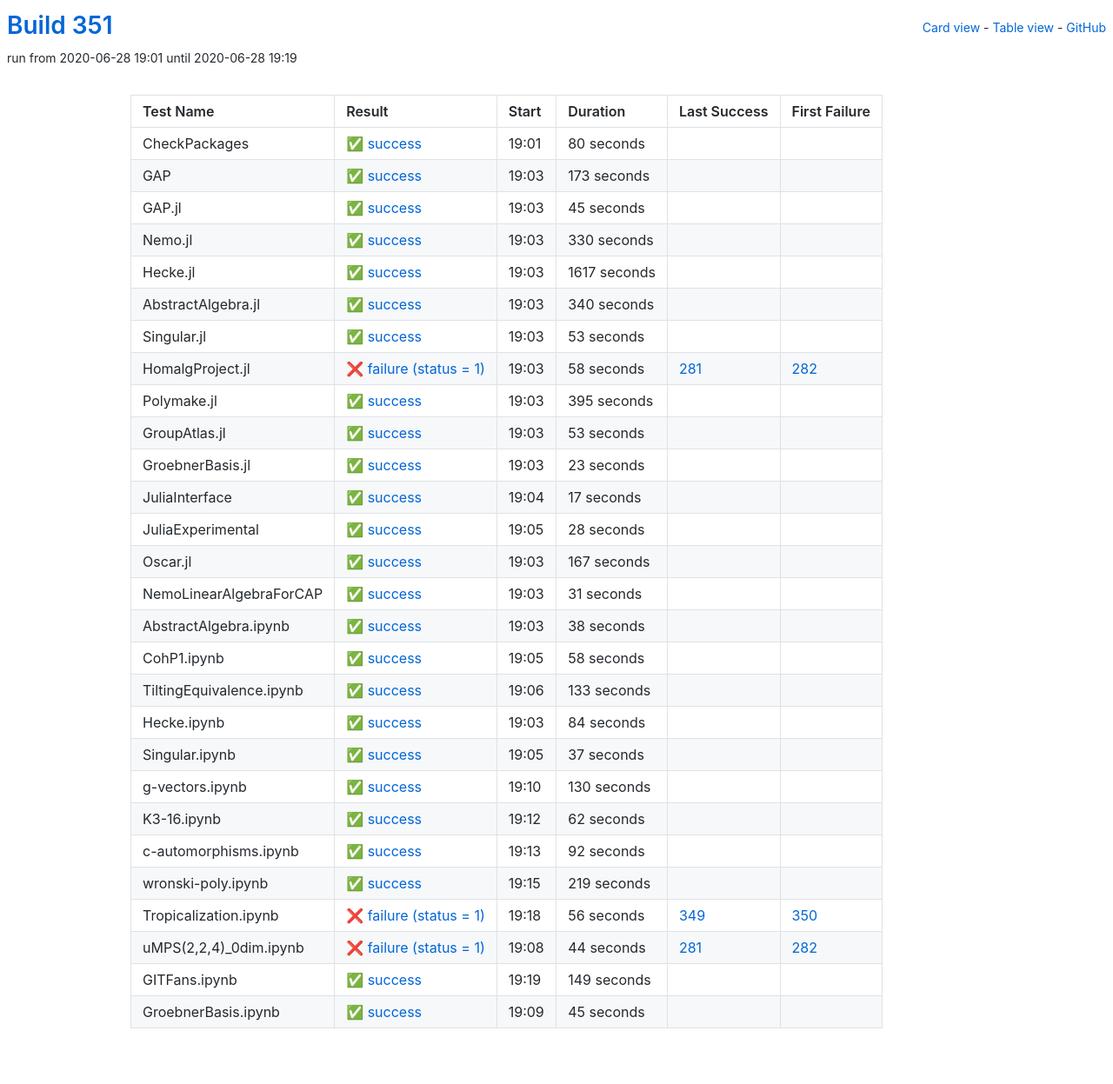
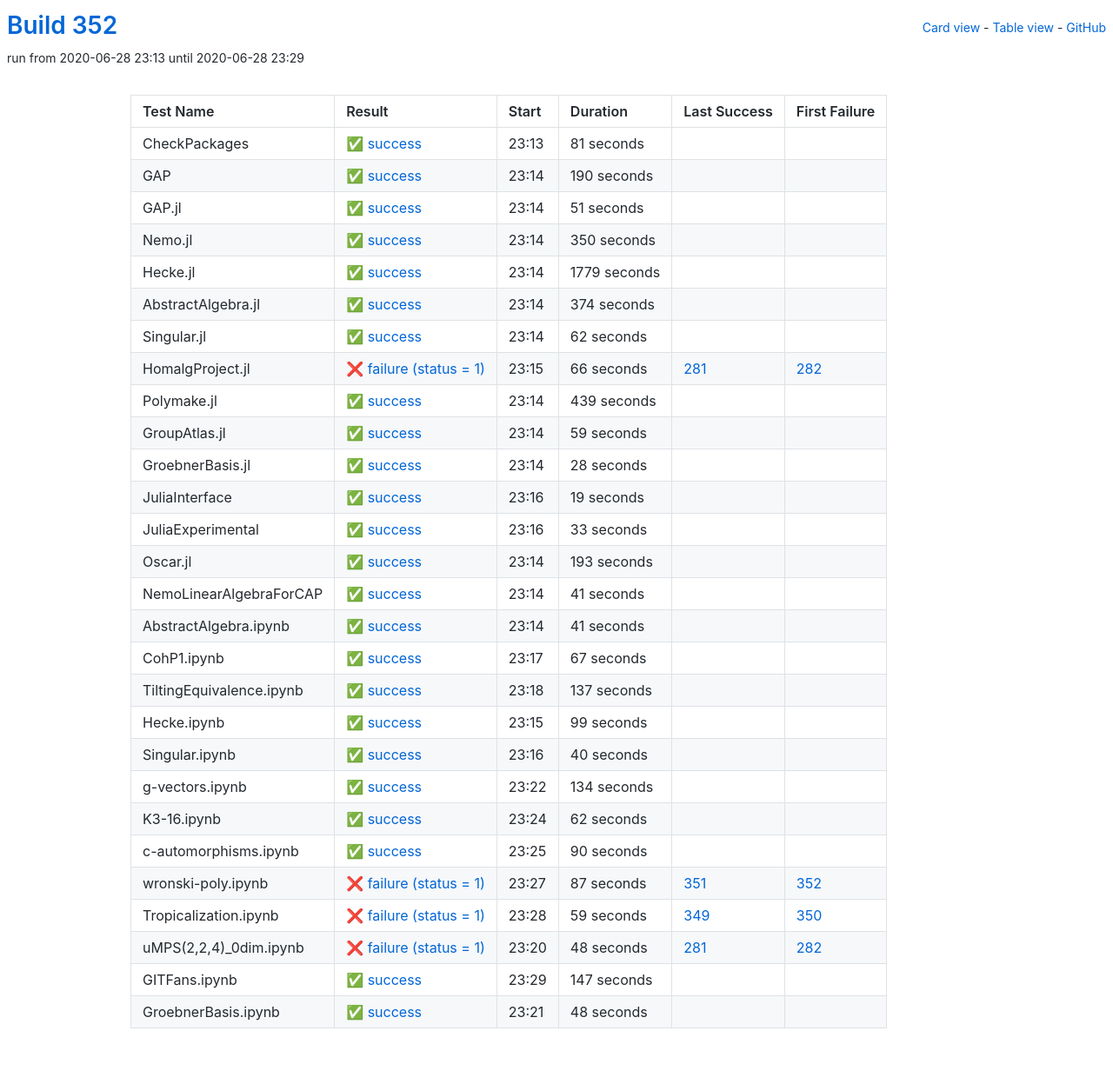
Before and after one commit to oscar-system/oscar-ci-status-stable, a Jekyll site: the page built from table.html, in a window 1280 px wide. Shown: the whole page at 87% size. Built offline with Jekyll 4.4.1, drawn with Linux system fonts in a browser that asks for light colours.

Commit message:
Build #352

```diff
--- a/_data/ci.yml
+++ b/_data/ci.yml
@@ -1,6 +1,6 @@
 ---
-build: 351
-build_url: https://oscarci.mathematik.uni-kl.de/job/oscar-stable/351/
+build: 352
+build_url: https://oscarci.mathematik.uni-kl.de/job/oscar-stable/352/
 job: oscar-stable
 organization: oscar-system
 repo: oscar-ci-status-stable
@@ -8,152 +8,128 @@ repourl: https://github.com/oscar-system/oscar-ci-status-stable
 tests:
 - name: CheckPackages
   id: checkpackages
-  log: https://oscarci.mathematik.uni-kl.de/job/oscar-stable/351/artifact/logs/build-351/CheckPackages.log
-  start: 2020-06-28 19:01
+  log: https://oscarci.mathematik.uni-kl.de/job/oscar-stable/352/artifact/logs/build-352/CheckPackages.log
+  start: 2020-06-28 23:13
   success: true
   exitcode: 0
   status: success
-  duration: 80
+  duration: 81
   last_success: false
   last_success_url:
   first_failure: false
   first_failure_url:
 - name: GAP
   id: gap
-  log: https://oscarci.mathematik.uni-kl.de/job/oscar-stable/351/artifact/logs/build-351/GAP.log
-  start: 2020-06-28 19:03
+  log: https://oscarci.mathematik.uni-kl.de/job/oscar-stable/352/artifact/logs/build-352/GAP.log
+  start: 2020-06-28 23:14
   success: true
   exitcode: 0
   status: success
-  duration: 173
+  duration: 190
   last_success: false
   last_success_url:
   first_failure: false
   first_failure_url:
 - name: GAP.jl
   id: gap-jl
-  log: https://oscarci.mathematik.uni-kl.de/job/oscar-stable/351/artifact/logs/build-351/GAP.jl.log
-  start: 2020-06-28 19:03
+  log: https://oscarci.mathematik.uni-kl.de/job/oscar-stable/352/artifact/logs/build-352/GAP.jl.log
+  start: 2020-06-28 23:14
   success: true
   exitcode: 0
   status: success
-  duration: 45
+  duration: 51
   last_success: false
   last_success_url:
   first_failure: false
   first_failure_url:
 - name: Nemo.jl
   id: nemo-jl
-  log: https://oscarci.mathematik.uni-kl.de/job/oscar-stable/351/artifact/logs/build-351/Nemo.jl.log
-  start: 2020-06-28 19:03
+  log: https://oscarci.mathematik.uni-kl.de/job/oscar-stable/352/artifact/logs/build-352/Nemo.jl.log
+  start: 2020-06-28 23:14
   success: true
   exitcode: 0
   status: success
-  duration: 330
+  duration: 350
   last_success: false
   last_success_url:
   first_failure: false
   first_failure_url:
 - name: Hecke.jl
   id: hecke-jl
-  log: https://oscarci.mathematik.uni-kl.de/job/oscar-stable/351/artifact/logs/build-351/Hecke.jl.log
-  start: 2020-06-28 19:03
+  log: https://oscarci.mathematik.uni-kl.de/job/oscar-stable/352/artifact/logs/build-352/Hecke.jl.log
+  start: 2020-06-28 23:14
   success: true
   exitcode: 0
   status: success
-  duration: 1617
+  duration: 1779
   last_success: false
   last_success_url:
   first_failure: false
   first_failure_url:
 - name: AbstractAlgebra.jl
   id: abstractalgebra-jl
-  log: https://oscarci.mathematik.uni-kl.de/job/oscar-stable/351/artifact/logs/build-351/AbstractAlgebra.jl.log
-  start: 2020-06-28 19:03
+  log: https://oscarci.mathematik.uni-kl.de/job/oscar-stable/352/artifact/logs/build-352/AbstractAlgebra.jl.log
+  start: 2020-06-28 23:14
   success: true
   exitcode: 0
   status: success
-  duration: 340
+  duration: 374
   last_success: false
   last_success_url:
   first_failure: false
   first_failure_url:
 - name: Singular.jl
   id: singular-jl
-  log: https://oscarci.mathematik.uni-kl.de/job/oscar-stable/351/artifact/logs/build-351/Singular.jl.log
-  start: 2020-06-28 19:03
+  log: https://oscarci.mathematik.uni-kl.de/job/oscar-stable/352/artifact/logs/build-352/Singular.jl.log
+  start: 2020-06-28 23:14
   success: true
   exitcode: 0
   status: success
-  duration: 53
+  duration: 62
   last_success: false
   last_success_url:
   first_failure: false
   first_failure_url:
 - name: HomalgProject.jl
   id: homalgproject-jl
-  log: https://oscarci.mathematik.uni-kl.de/job/oscar-stable/351/artifact/logs/build-351/HomalgProject.jl.log
-  start: 2020-06-28 19:03
+  log: https://oscarci.mathematik.uni-kl.de/job/oscar-stable/352/artifact/logs/build-352/HomalgProject.jl.log
+  start: 2020-06-28 23:15
   success: false
   exitcode: 1
   status: failure
-  duration: 58
+  duration: 66
   last_success: 281
   last_success_url: https://oscarci.mathematik.uni-kl.de/job/oscar-stable/281/
   first_failure: 282
   first_failure_url: https://oscarci.mathematik.uni-kl.de/job/oscar-stable/282/
 - name: Polymake.jl
   id: polymake-jl
-  log: https://oscarci.mathematik.uni-kl.de/job/oscar-stable/351/artifact/logs/build-351/Polymake.jl.log
-  start: 2020-06-28 19:03
+  log: https://oscarci.mathematik.uni-kl.de/job/oscar-stable/352/artifact/logs/build-352/Polymake.jl.log
+  start: 2020-06-28 23:14
   success: true
   exitcode: 0
   status: success
-  duration: 395
+  duration: 439
   last_success: false
   last_success_url:
   first_failure: false
   first_failure_url:
 - name: GroupAtlas.jl
   id: groupatlas-jl
-  log: https://oscarci.mathematik.uni-kl.de/job/oscar-stable/351/artifact/logs/build-351/GroupAtlas.jl.log
-  start: 2020-06-28 19:03
+  log: https://oscarci.mathematik.uni-kl.de/job/oscar-stable/352/artifact/logs/build-352/GroupAtlas.jl.log
+  start: 2020-06-28 23:14
   success: true
   exitcode: 0
   status: success
-  duration: 53
+  duration: 59
   last_success: false
   last_success_url:
   first_failure: false
   first_failure_url:
 - name: GroebnerBasis.jl
   id: groebnerbasis-jl
-  log: https://oscarci.mathematik.uni-kl.de/job/oscar-stable/351/artifact/logs/build-351/GroebnerBasis.jl.log
-  start: 2020-06-28 19:03
-  success: true
-  exitcode: 0
-  status: success
-  duration: 23
-  last_success: false
-  last_success_url:
-  first_failure: false
-  first_failure_url:
-- name: JuliaInterface
-  id: juliainterface
-  log: https://oscarci.mathematik.uni-kl.de/job/oscar-stable/351/artifact/logs/build-351/JuliaInterface.log
-  start: 2020-06-28 19:04
-  success: true
-  exitcode: 0
-  status: success
-  duration: 17
-  last_success: false
-  last_success_url:
-  first_failure: false
-  first_failure_url:
-- name: JuliaExperimental
-  id: juliaexperimental
-  log: https://oscarci.mathematik.uni-kl.de/job/oscar-stable/351/artifact/logs/build-351/JuliaExperimental.log
-  start: 2020-06-28 19:05
+  log: https://oscarci.mathematik.uni-kl.de/job/oscar-stable/352/artifact/logs/build-352/GroebnerBasis.jl.log
+  start: 2020-06-28 23:14
   success: true
   exitcode: 0
   status: success
@@ -162,106 +138,130 @@ tests:
   last_success_url:
   first_failure: false
   first_failure_url:
-- name: Oscar.jl
-  id: oscar-jl
-  log: https://oscarci.mathematik.uni-kl.de/job/oscar-stable/351/artifact/logs/build-351/Oscar.jl.log
-  start: 2020-06-28 19:03
+- name: JuliaInterface
+  id: juliainterface
+  log: https://oscarci.mathematik.uni-kl.de/job/oscar-stable/352/artifact/logs/build-352/JuliaInterface.log
+  start: 2020-06-28 23:16
   success: true
   exitcode: 0
   status: success
-  duration: 167
+  duration: 19
+  last_success: false
+  last_success_url:
+  first_failure: false
+  first_failure_url:
+- name: JuliaExperimental
+  id: juliaexperimental
+  log: https://oscarci.mathematik.uni-kl.de/job/oscar-stable/352/artifact/logs/build-352/JuliaExperimental.log
+  start: 2020-06-28 23:16
+  success: true
+  exitcode: 0
+  status: success
+  duration: 33
+  last_success: false
+  last_success_url:
+  first_failure: false
+  first_failure_url:
+- name: Oscar.jl
+  id: oscar-jl
+  log: https://oscarci.mathematik.uni-kl.de/job/oscar-stable/352/artifact/logs/build-352/Oscar.jl.log
+  start: 2020-06-28 23:14
+  success: true
+  exitcode: 0
+  status: success
+  duration: 193
   last_success: false
   last_success_url:
   first_failure: false
   first_failure_url:
 - name: NemoLinearAlgebraForCAP
   id: nemolinearalgebraforcap
-  log: https://oscarci.mathematik.uni-kl.de/job/oscar-stable/351/artifact/logs/build-351/NemoLinearAlgebraForCAP.log
-  start: 2020-06-28 19:03
+  log: https://oscarci.mathematik.uni-kl.de/job/oscar-stable/352/artifact/logs/build-352/NemoLinearAlgebraForCAP.log
+  start: 2020-06-28 23:14
   success: true
   exitcode: 0
   status: success
-  duration: 31
+  duration: 41
   last_success: false
   last_success_url:
   first_failure: false
   first_failure_url:
 - name: AbstractAlgebra.ipynb
   id: abstractalgebra-ipynb
-  log: https://oscarci.mathematik.uni-kl.de/job/oscar-stable/351/artifact/logs/build-351/AbstractAlgebra.ipynb.log
-  start: 2020-06-28 19:03
+  log: https://oscarci.mathematik.uni-kl.de/job/oscar-stable/352/artifact/logs/build-352/AbstractAlgebra.ipynb.log
+  start: 2020-06-28 23:14
   success: true
   exitcode: 0
   status: success
-  duration: 38
+  duration: 41
   last_success: false
   last_success_url:
   first_failure: false
   first_failure_url:
 - name: CohP1.ipynb
   id: cohp1-ipynb
-  log: https://oscarci.mathematik.uni-kl.de/job/oscar-stable/351/artifact/logs/build-351/CohP1.ipynb.log
-  start: 2020-06-28 19:05
+  log: https://oscarci.mathematik.uni-kl.de/job/oscar-stable/352/artifact/logs/build-352/CohP1.ipynb.log
+  start: 2020-06-28 23:17
   success: true
   exitcode: 0
   status: success
-  duration: 58
+  duration: 67
   last_success: false
   last_success_url:
   first_failure: false
   first_failure_url:
 - name: TiltingEquivalence.ipynb
   id: tiltingequivalence-ipynb
-  log: https://oscarci.mathematik.uni-kl.de/job/oscar-stable/351/artifact/logs/build-351/TiltingEquivalence.ipynb.log
-  start: 2020-06-28 19:06
+  log: https://oscarci.mathematik.uni-kl.de/job/oscar-stable/352/artifact/logs/build-352/TiltingEquivalence.ipynb.log
+  start: 2020-06-28 23:18
   success: true
   exitcode: 0
   status: success
-  duration: 133
+  duration: 137
   last_success: false
   last_success_url:
   first_failure: false
   first_failure_url:
 - name: Hecke.ipynb
   id: hecke-ipynb
-  log: https://oscarci.mathematik.uni-kl.de/job/oscar-stable/351/artifact/logs/build-351/Hecke.ipynb.log
-  start: 2020-06-28 19:03
+  log: https://oscarci.mathematik.uni-kl.de/job/oscar-stable/352/artifact/logs/build-352/Hecke.ipynb.log
+  start: 2020-06-28 23:15
   success: true
   exitcode: 0
   status: success
-  duration: 84
+  duration: 99
   last_success: false
   last_success_url:
   first_failure: false
   first_failure_url:
 - name: Singular.ipynb
   id: singular-ipynb
-  log: https://oscarci.mathematik.uni-kl.de/job/oscar-stable/351/artifact/logs/build-351/Singular.ipynb.log
-  start: 2020-06-28 19:05
+  log: https://oscarci.mathematik.uni-kl.de/job/oscar-stable/352/artifact/logs/build-352/Singular.ipynb.log
+  start: 2020-06-28 23:16
   success: true
   exitcode: 0
   status: success
-  duration: 37
+  duration: 40
   last_success: false
   last_success_url:
   first_failure: false
   first_failure_url:
 - name: g-vectors.ipynb
   id: g-vectors-ipynb
-  log: https://oscarci.mathematik.uni-kl.de/job/oscar-stable/351/artifact/logs/build-351/g-vectors.ipynb.log
-  start: 2020-06-28 19:10
+  log: https://oscarci.mathematik.uni-kl.de/job/oscar-stable/352/artifact/logs/build-352/g-vectors.ipynb.log
+  start: 2020-06-28 23:22
   success: true
   exitcode: 0
   status: success
-  duration: 130
+  duration: 134
   last_success: false
   last_success_url:
   first_failure: false
   first_failure_url:
 - name: K3-16.ipynb
   id: k3-16-ipynb
-  log: https://oscarci.mathematik.uni-kl.de/job/oscar-stable/351/artifact/logs/build-351/K3-16.ipynb.log
-  start: 2020-06-28 19:12
+  log: https://oscarci.mathematik.uni-kl.de/job/oscar-stable/352/artifact/logs/build-352/K3-16.ipynb.log
+  start: 2020-06-28 23:24
   success: true
   exitcode: 0
   status: success
@@ -272,72 +272,72 @@ tests:
   first_failure_url:
 - name: c-automorphisms.ipynb
   id: c-automorphisms-ipynb
-  log: https://oscarci.mathematik.uni-kl.de/job/oscar-stable/351/artifact/logs/build-351/c-automorphisms.ipynb.log
-  start: 2020-06-28 19:13
+  log: https://oscarci.mathematik.uni-kl.de/job/oscar-stable/352/artifact/logs/build-352/c-automorphisms.ipynb.log
+  start: 2020-06-28 23:25
   success: true
   exitcode: 0
   status: success
-  duration: 92
+  duration: 90
   last_success: false
   last_success_url:
   first_failure: false
   first_failure_url:
 - name: wronski-poly.ipynb
   id: wronski-poly-ipynb
-  log: https://oscarci.mathematik.uni-kl.de/job/oscar-stable/351/artifact/logs/build-351/wronski-poly.ipynb.log
-  start: 2020-06-28 19:15
-  success: true
-  exitcode: 0
-  status: success
-  duration: 219
-  last_success: false
-  last_success_url:
-  first_failure: false
-  first_failure_url:
-- name: Tropicalization.ipynb
-  id: tropicalization-ipynb
-  log: https://oscarci.mathematik.uni-kl.de/job/oscar-stable/351/artifact/logs/build-351/Tropicalization.ipynb.log
-  start: 2020-06-28 19:18
+  log: https://oscarci.mathematik.uni-kl.de/job/oscar-stable/352/artifact/logs/build-352/wronski-poly.ipynb.log
+  start: 2020-06-28 23:27
   success: false
   exitcode: 1
   status: failure
-  duration: 56
+  duration: 87
+  last_success: 351
+  last_success_url: https://oscarci.mathematik.uni-kl.de/job/oscar-stable/351/
+  first_failure: 352
+  first_failure_url: https://oscarci.mathematik.uni-kl.de/job/oscar-stable/352/
+- name: Tropicalization.ipynb
+  id: tropicalization-ipynb
+  log: https://oscarci.mathematik.uni-kl.de/job/oscar-stable/352/artifact/logs/build-352/Tropicalization.ipynb.log
+  start: 2020-06-28 23:28
+  success: false
+  exitcode: 1
+  status: failure
+  duration: 59
   last_success: 349
   last_success_url: https://oscarci.mathematik.uni-kl.de/job/oscar-stable/349/
   first_failure: 350
   first_failure_url: https://oscarci.mathematik.uni-kl.de/job/oscar-stable/350/
 - name: uMPS(2,2,4)_0dim.ipynb
   id: umps-2-2-4-0dim-ipynb
-  log: https://oscarci.mathematik.uni-kl.de/job/oscar-stable/351/artifact/logs/build-351/uMPS-2-2-4-_0dim.ipynb.log
-  start: 2020-06-28 19:08
+  log: https://oscarci.mathematik.uni-kl.de/job/oscar-stable/352/artifact/logs/build-352/uMPS-2-2-4-_0dim.ipynb.log
+  start: 2020-06-28 23:20
   success: false
   exitcode: 1
   status: failure
-  duration: 44
+  duration: 48
   last_success: 281
   last_success_url: https://oscarci.mathematik.uni-kl.de/job/oscar-stable/281/
   first_failure: 282
   first_failure_url: https://oscarci.mathematik.uni-kl.de/job/oscar-stable/282/
 - name: GITFans.ipynb
   id: gitfans-ipynb
-  log: https://oscarci.mathematik.uni-kl.de/job/oscar-stable/351/artifact/logs/build-351/GITFans.ipynb.log
-  start: 2020-06-28 19:19
+  log: https://oscarci.mathematik.uni-kl.de/job/oscar-stable/352/artifact/logs/build-352/GITFans.ipynb.log
+  start: 2020-06-28 23:29
   success: true
   exitcode: 0
   status: success
-  duration: 149
+  duration: 147
   last_success: false
   last_success_url:
   first_failure: false
   first_failure_url:
 - name: GroebnerBasis.ipynb
   id: groebnerbasis-ipynb
-  log: https://oscarci.mathematik.uni-kl.de/job/oscar-stable/351/artifact/logs/build-351/GroebnerBasis.ipynb.log
-  start: 2020-06-28 19:09
+  log: https://oscarci.mathematik.uni-kl.de/job/oscar-stable/352/artifact/logs/build-352/GroebnerBasis.ipynb.log
+  start: 2020-06-28 23:21
   success: true
   exitcode: 0
   status: success
-  duration: 45
+  duration: 48
   last_success: false
   last_success_url:
   first_failure: false
```
Also changed, not shown: README.md.
